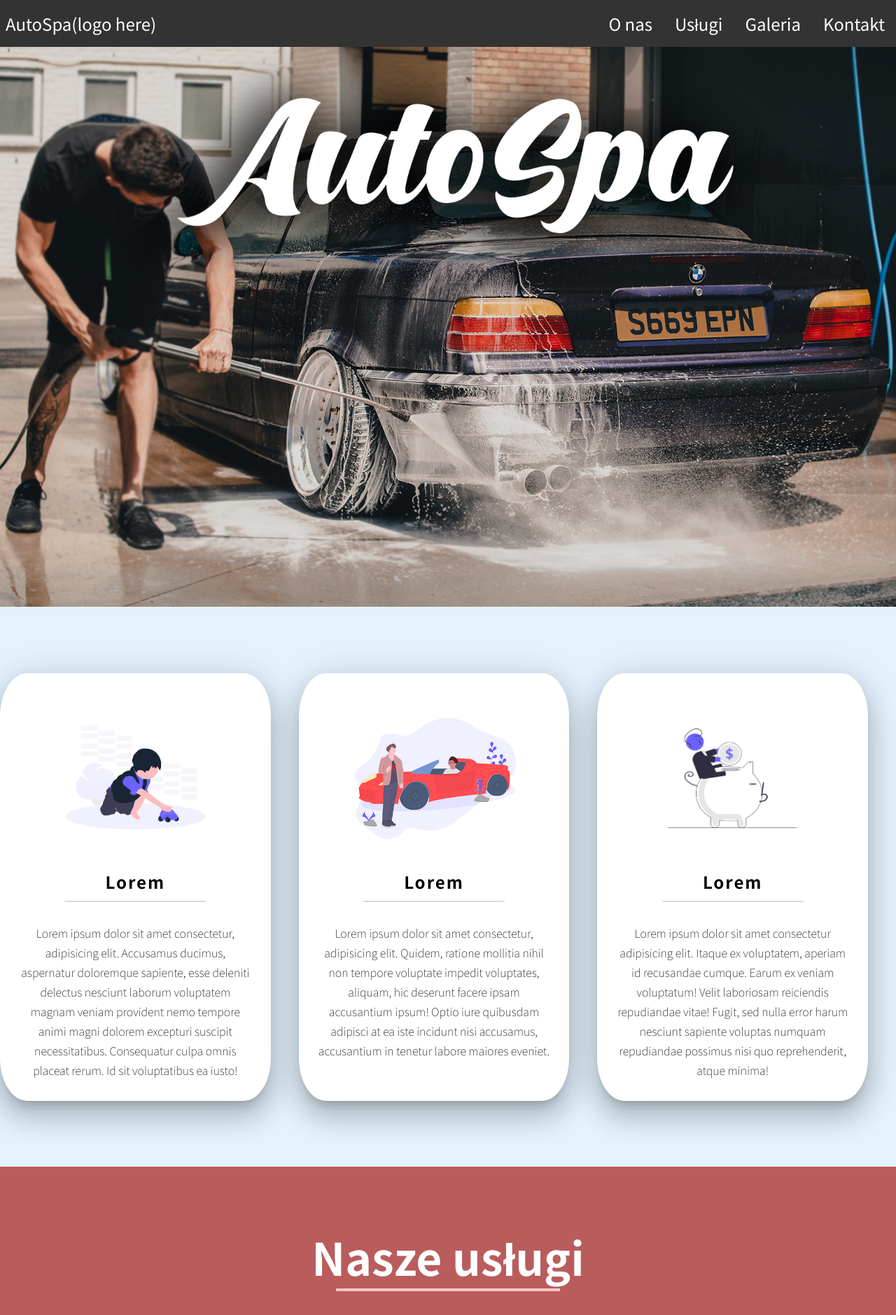
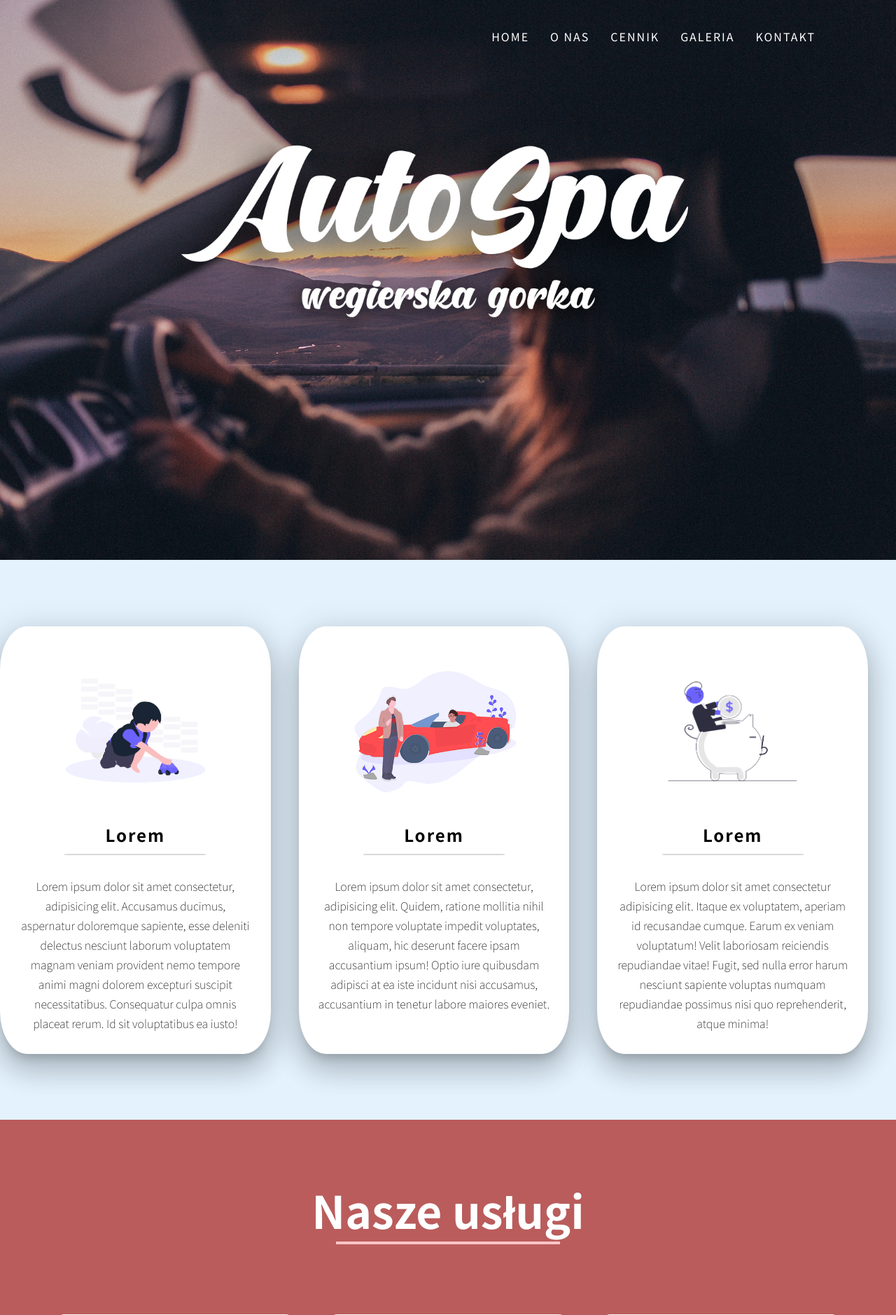
Before and after one commit to KappaPrajd/autospa, a PHP site: page / in a window 1280 px wide. Shown: the top 1879 px of the page at 70% size. Run offline with PHP 8.4, Linux system fonts and the light colour scheme.

Commit message:
newnavbar

```diff
--- a/css/navbar.css
+++ b/css/navbar.css
@@ -1,83 +1,71 @@
-.navbar {
+* {
+  margin: 0;
+  padding: 0;
+  box-sizing: border-box;
+}
+
+body {
+  background: #000;
+  min-height: 200vh;
+}
+
+header {
+  position: fixed;
+  top: 0;
+  left: 0;
+  width: 100%;
   display: flex;
   justify-content: space-between;
   align-items: center;
-  background-color: #333;
-  color: white;
-  font-size: 1.5rem;
-  position: fixed;
-  width: 100%;
-  z-index: 999;
+  transition: 0.6s;
+  padding: 40px 100px;
+  z-index: 100000;
 }
 
-.title {
-  font-size: 1.5rem;
-  margin: 0.5rem;
+header .logo {
+  position: relative;
+  font-weight: 700;
+  color: #fff;
+  text-decoration: none;
+  font-size: 2em;
+  text-transform: uppercase;
+  letter-spacing: 2px;
+  transition: 0.6s;
 }
 
-.navbar-link ul {
-  margin: 0;
-  padding: 0;
+header ul {
+  position: relative;
   display: flex;
+  justify-content: center;
+  align-items: center;
 }
 
-.navbar-link li {
+header ul li {
+  position: relative;
   list-style: none;
 }
 
-.navbar-link li a {
+header ul li a {
+  position: relative;
+  margin: 0 15px;
   text-decoration: none;
-  color: white;
-  padding: 1rem;
-  display: block;
+  color: #fff;
+  letter-spacing: 2px;
+  font-weight: 500px;
+  transition: 0.6s;
 }
-.navbar-link li:hover {
-  background-color: #555;
+.banner {
+  position: relative;
+  width: 100%;
+  height: 100vh;
+  background: purple;
+  background-size: cover;
 }
-
-.toggle-button {
-  position: absolute;
-  cursor: pointer;
-  top: 0.75rem;
-  right: 1rem;
-  display: none;
-  flex-direction: column;
-  justify-content: space-between;
-  width: 30px;
-  height: 21px;
+header.sticky {
+  padding: 30px 100px;
+  background: #fff;
 }
-.toggle-button .bar {
-  height: 3px;
-  width: 100%;
-  background-color: white;
-  border-radius: 10px;
+header.sticky .logo,
+header.sticky ul li a {
+  color: #000;
 }
-
-@media only screen and (max-width: 1000px) {
-  .toggle-button {
-    display: flex;
-  }
-  .navbar-link {
-    display: none;
-    width: 100%;
-  }
-
-  .navbar {
-    flex-direction: column;
-    align-items: flex-start;
-  }
-  .navbar-link ul {
-    flex-direction: column;
-    width: 100%;
-  }
-  .navbar-link li {
-    text-align: center;
-  }
-
-  .navbar-link li a {
-    padding: 0.5rem 1rem;
-  }
-  .navbar-link.active {
-    display: flex;
-  }
-}
--- a/index.html
+++ b/index.html
@@ -16,24 +16,17 @@
   </head>
 
   <body>
-    <nav class="navbar">
-      <div class="title">
-        <a href="#" class="clear-text">AutoSpa(logo here)</a>
-      </div>
-      <p class="toggle-button">
-        <span class="bar"></span>
-        <span class="bar"></span>
-        <span class="bar"></span>
-      </p>
-      <div class="navbar-link">
-        <ul>
-          <li><a href="#panel2">O nas</a></li>
-          <li><a href="#panel3">Usługi</a></li>
-          <li><a href="#">Galeria</a></li>
-          <li><a href="#">Kontakt</a></li>
-        </ul>
-      </div>
-    </nav>
+    <header>
+      <a href="#" class="logo"></a>
+      <ul>
+        <li><a href="#">HOME</a></li>
+        <li><a href="#panel2">O NAS</a></li>
+        <li><a href="#">CENNIK</a></li>
+        <li><a href="#">GALERIA</a></li>
+        <li><a href="#">KONTAKT</a></li>
+      </ul>
+    </header>
+    <script src="java.js"></script>
 
     <main>
       <div class="panel" id="panel1"></div>
--- a/js/navbar.js
+++ b/js/navbar.js
@@ -1,16 +1,4 @@
-const navbar = document.querySelector("nav");
-const main = document.querySelector("main");
-const toggleButton = document.querySelector(".toggle-button");
-const navbarLinks = document.querySelector(".navbar-link");
-
-toggleButton.addEventListener("click", () => {
-  navbarLinks.classList.toggle("active");
+window.addEventListener("scroll", function () {
+  var header = document.querySelector("header");
+  header.classList.toggle("sticky", window.scrollY > 0);
 });
-
-//place content under the fixed navbar
-const placeContent = () => {
-  main.style.paddingTop = `${navbar.offsetHeight}px`;
-};
-
-document.addEventListener("load", placeContent());
-window.onresize = placeContent;
```
Also changed, not shown: img/es.jpg.
